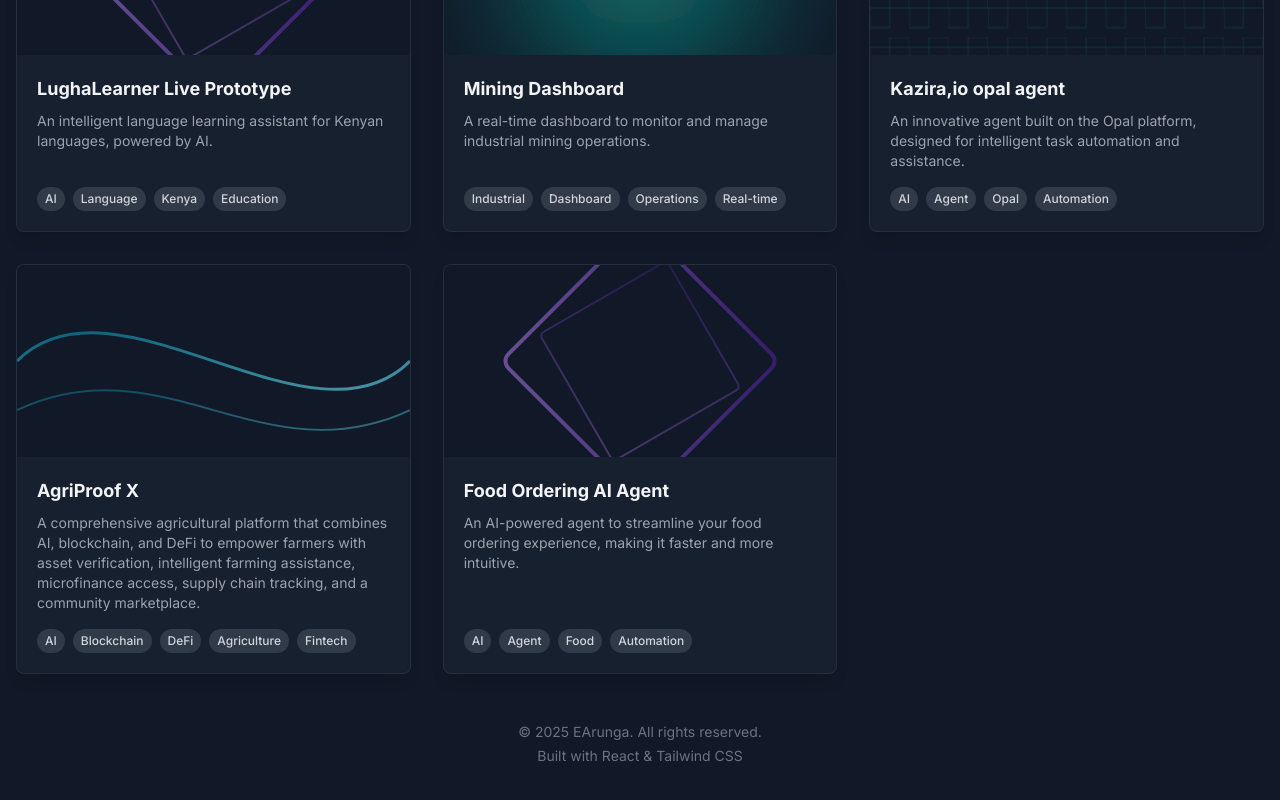
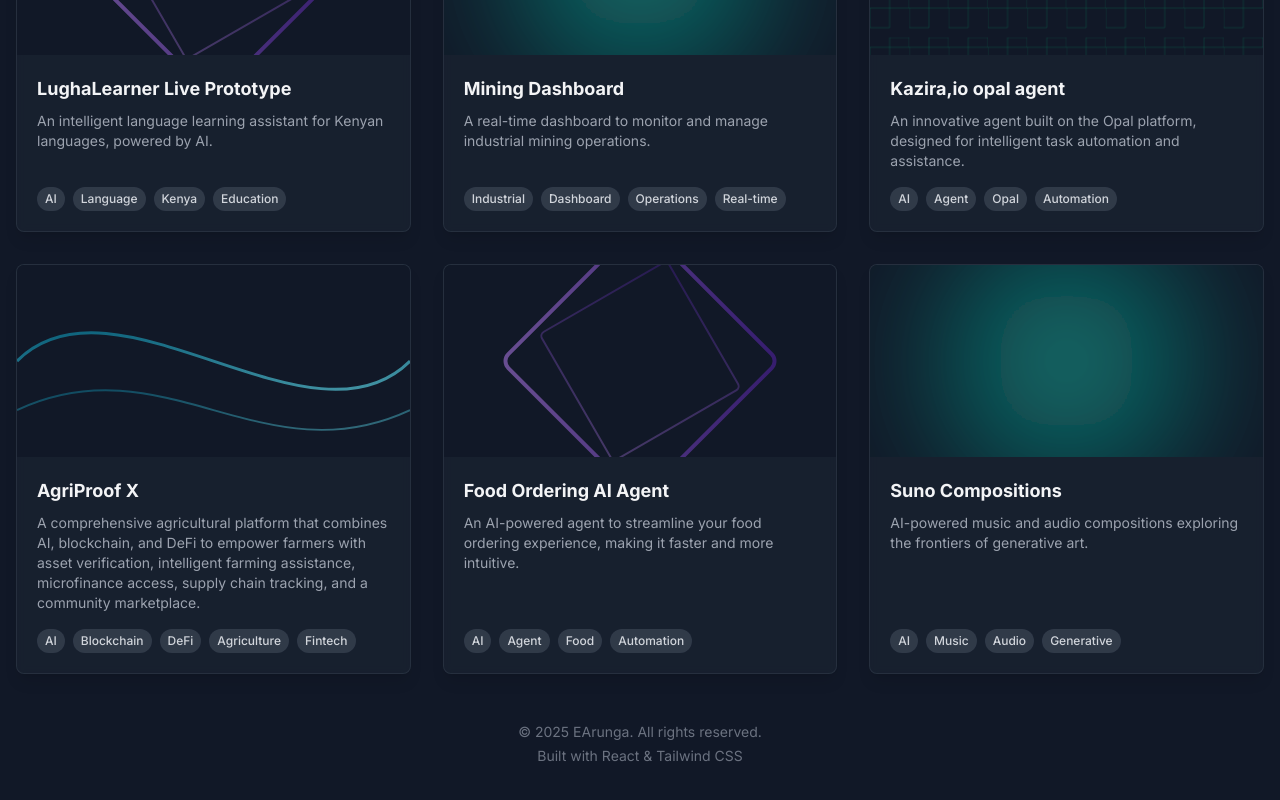
Before and after one commit to eltonarunga/Software-Compositions, a React (Vite) app: page / in a window 1280 px wide. Shown: the part 1576-2376 px from the top of the page. Built offline with nearby package versions, Linux system fonts and the light colour scheme.

Commit message:
feat: Add Suno Compositions project
Includes a new project entry for "Suno Compositions" to the link tree, showcasing AI-powered music and audio creations.

```diff
--- a/constants.ts
+++ b/constants.ts
@@ -130,5 +130,13 @@
     imageUrl: getImageForIndex(1),
     url: 'https://cqybrkrg.manus.space/',
     tags: ['AI', 'Agent', 'Food', 'Automation']
+  },
+  {
+    id: 15,
+    title: 'Suno Compositions',
+    description: 'AI-powered music and audio compositions exploring the frontiers of generative art.',
+    imageUrl: getImageForIndex(2),
+    url: 'https://suno.com/@earunga',
+    tags: ['AI', 'Music', 'Audio', 'Generative']
   }
 ];
```
